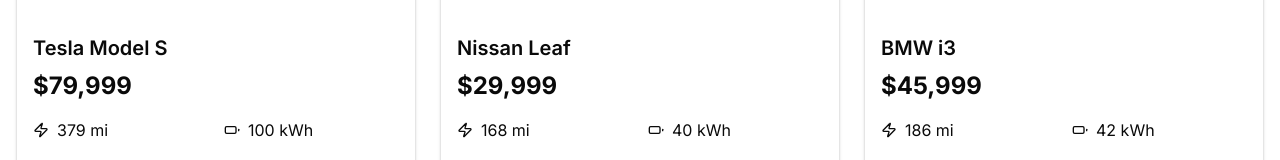
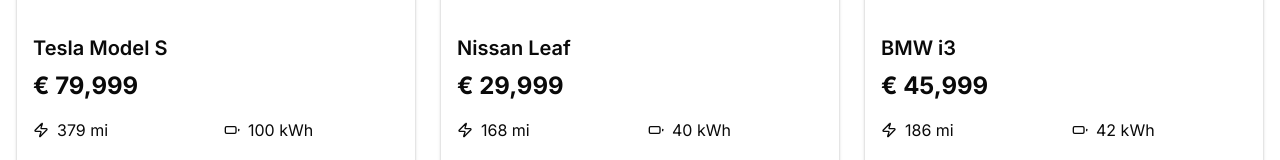
Before and after one commit to AnasAlamin/EV_listings, a Next.js app: page / in a window 1280 px wide. Shown: the part 403-563 px from the top of the page. Built offline with nearby package versions, Linux system fonts and the light colour scheme; what @radix-ui/themes would draw is missing.

Commit message:
fix: EUR currency in home page

```diff
--- a/src/app/components/VehicleCard.tsx
+++ b/src/app/components/VehicleCard.tsx
@@ -40,7 +40,7 @@
             {vehicle.brand} {vehicle.model}
           </h3>
           <p className="text-2xl font-bold mb-4">
-            ${vehicle.price.toLocaleString()}
+            € {vehicle.price.toLocaleString()}
           </p>
           <div className="grid grid-cols-2 gap-4">
             <div className="flex items-center gap-2">
```
